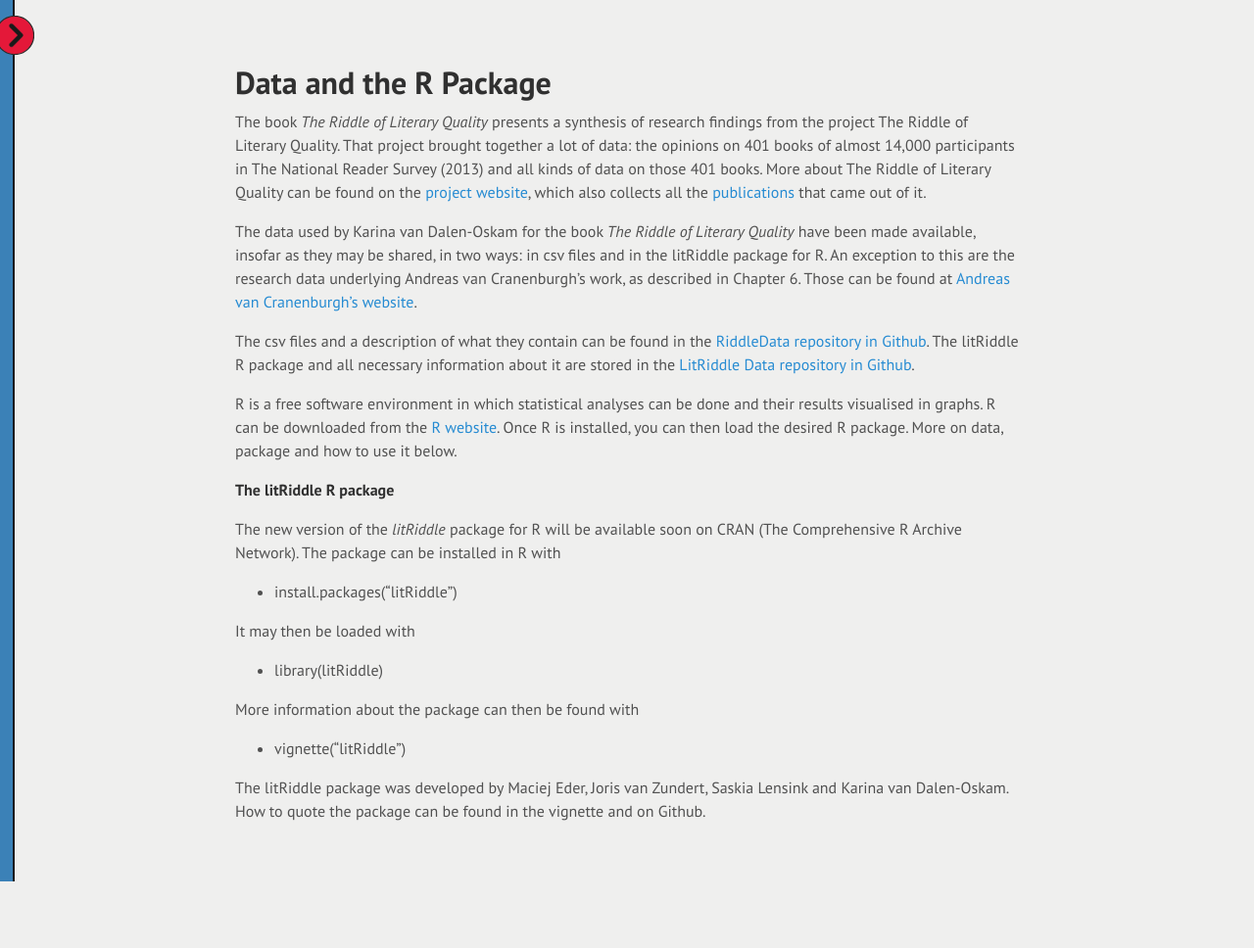
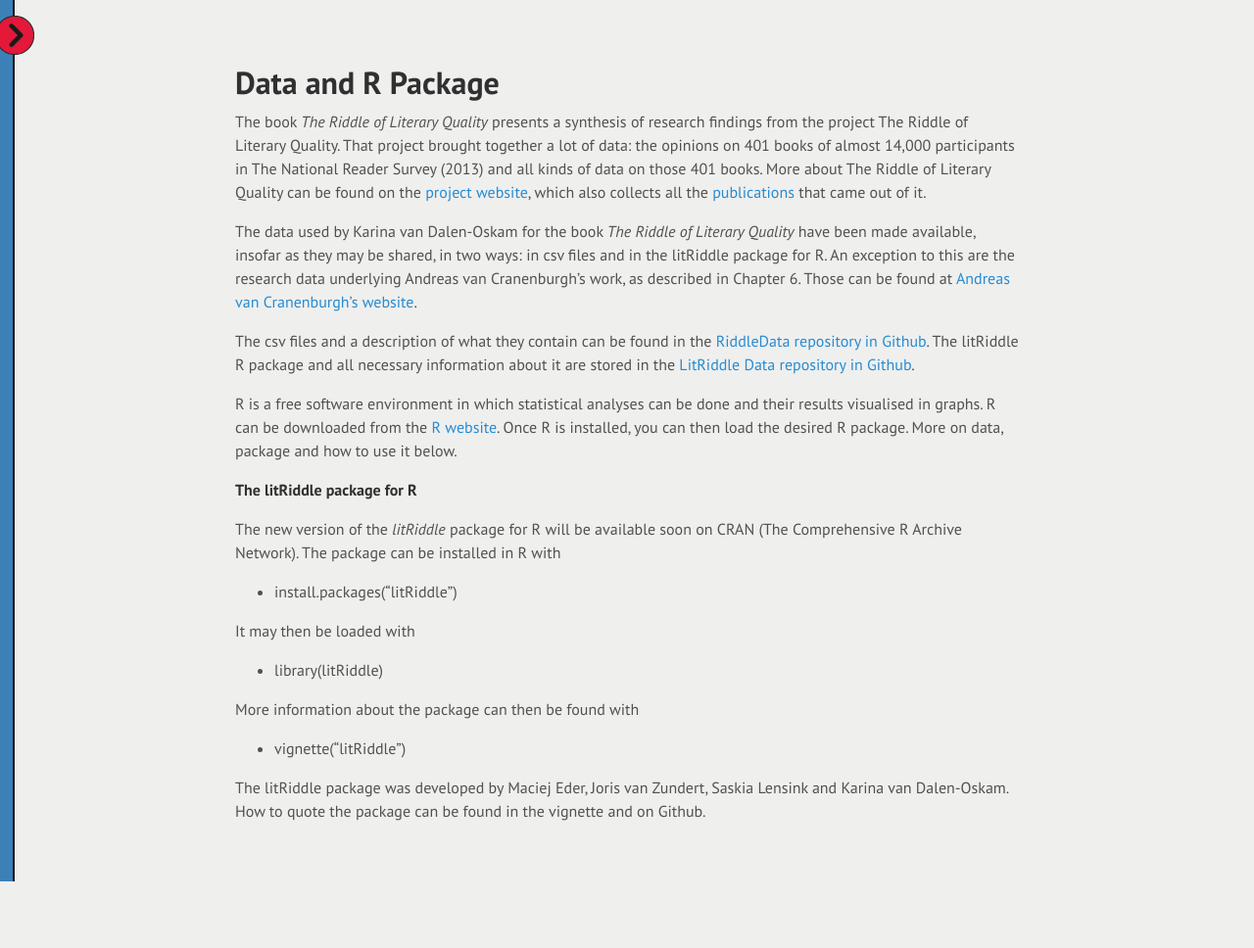
Before and after one commit to karinavdo/RiddleOfLiteraryQuality, a Jekyll site: the page built from docs/02_07_data_and_the_R_package.md, in a window 1280 px wide. Shown: the whole page at 98% size. Built offline with Jekyll 4.4.1, drawn with Linux system fonts in a browser that asks for light colours; our own code applies the rules of GitHub Pages for plain Markdown files.

Commit message:
kleinigheidjes 1

```diff
--- a/docs/02_07_data_and_the_R_package.md
+++ b/docs/02_07_data_and_the_R_package.md
@@ -1,5 +1,5 @@
 ---
-title: "Data and the R Package"
+title: "Data and R Package"
 ---
 The book *The Riddle of Literary Quality* presents a synthesis of research findings from the project The Riddle of Literary Quality. That project brought together a lot of data: the opinions on 401 books of almost 14,000 participants in The National Reader Survey (2013) and all kinds of data on those 401 books. More about The Riddle of Literary Quality can be found on the [project website](https://literaryquality.huygens.knaw.nl/), which also collects all the [publications](https://literaryquality.huygens.knaw.nl/?page_id=588) that came out of it.
 
@@ -9,7 +9,7 @@ The csv files and a description of what they contain can be found in the [Riddle
 
 R is a free software environment in which statistical analyses can be done and their results visualised in graphs. R can be downloaded from the [R website](https://www.r-project.org/). Once R is installed, you can then load the desired R package. More on data, package and how to use it below.
 
-**The litRiddle R package**
+**The litRiddle package for R**
 
 The new version of the *litRiddle* package for R will be available soon on CRAN (The Comprehensive R Archive Network). The package can be installed in R with
 
```
Also changed, not shown: docs/05_02_055_companion_chart_2-5_NL_4-3_mean-by-genre.md (+1 -3 lines), docs/05_02_060_companion_chart_2-6_NL_4-4_quality-by-genre.md (+1 -0 lines).
